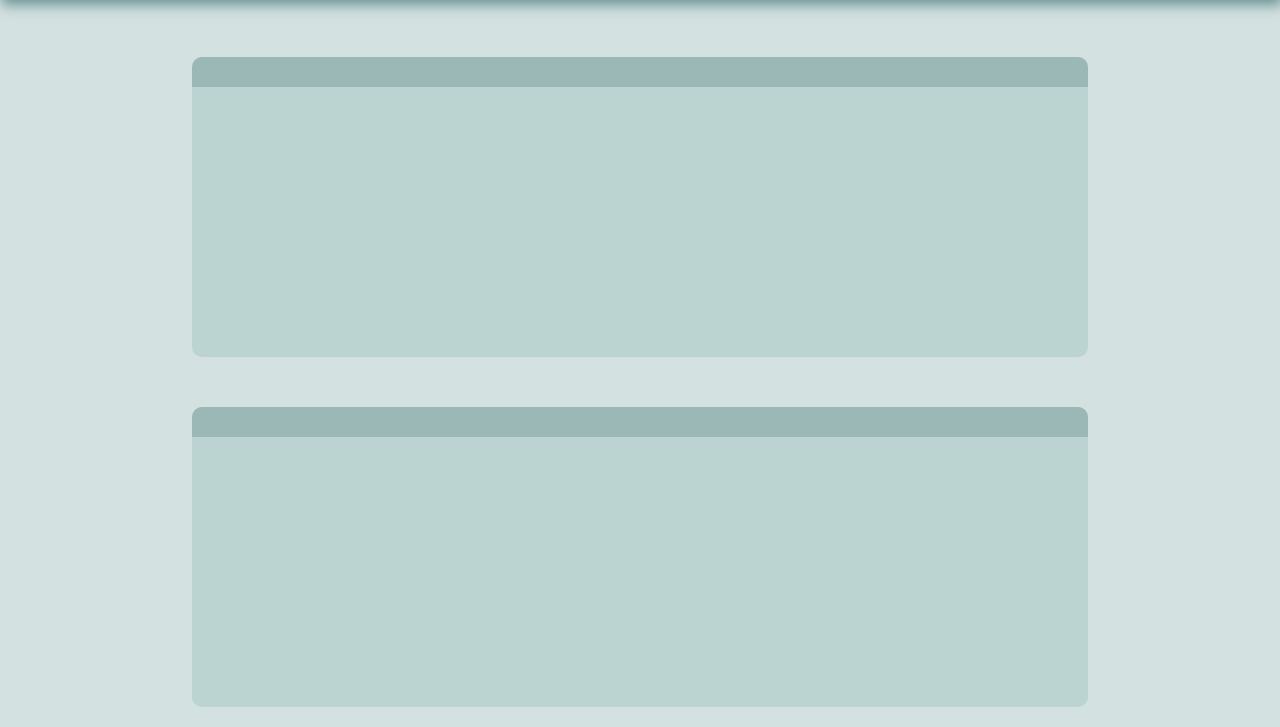
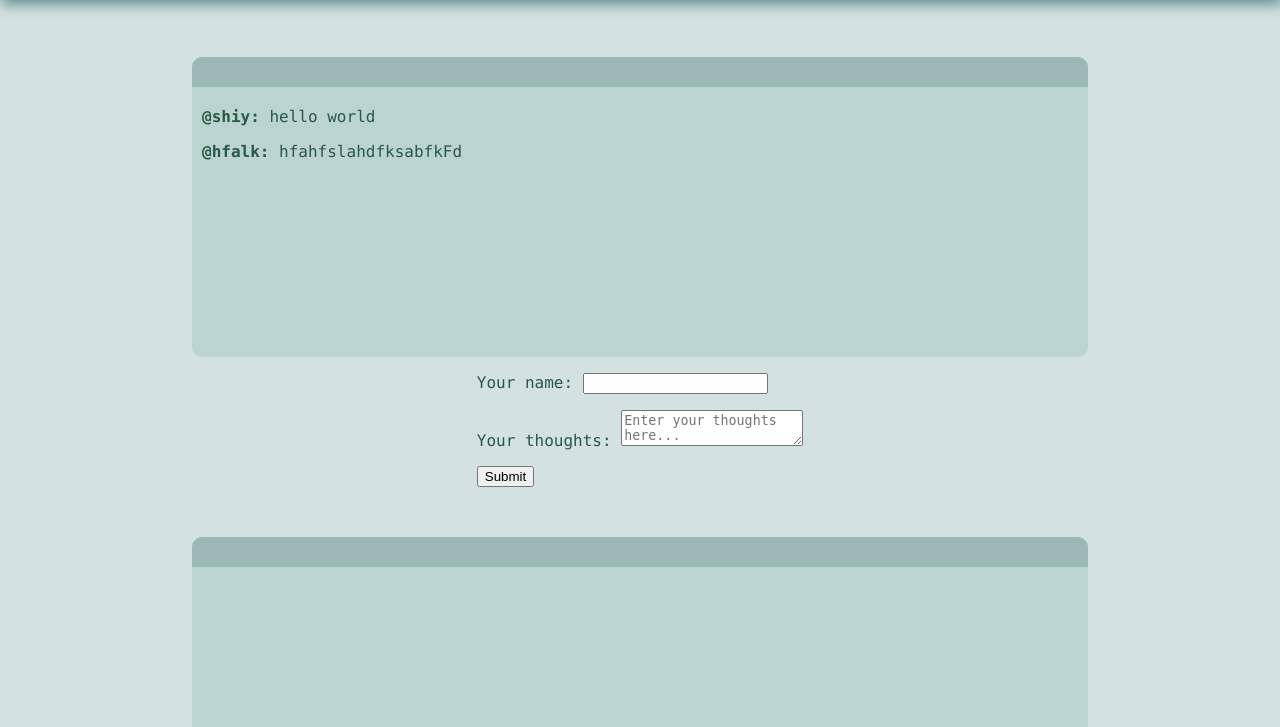
Before and after one commit to robinbath/meritproject, a Flask app: page /community in a window 1280 px wide. Shown: the part 63-790 px from the top of the page. Run offline with Flask 2, Linux system fonts and the light colour scheme.

Commit message:
experimenting community page

```diff
--- a/app.py
+++ b/app.py
@@ -29,7 +29,35 @@ def explore():
 
 @app.route('/community')
 def community():
-    return render_template("community.html")
+    with open('data/topic1.csv') as file:
+        data = csv.reader(file, delimiter=',')
+        firstline = True
+        topics = []
+        for row in data:
+            if not firstline:
+                topics.append({
+                    "username": row[0],
+                    "comments": row[1]
+                })
+            else:
+                firstline = False
+    return render_template("community.html", topics=topics)
+
+@app.route('/community', methods=["GET", "POST"])
+def submit_comment():
+    if request.method == "GET":
+        return redirect(url_for('community'))
+    elif request.method == "POST":
+        commentdata = dict(request.form)
+        username = commentdata["username"]
+        comments = commentdata["comments"]
+        if(len(username) < 1 or len(comments) < 1):
+            return render_template("community.html", status='name/comments too short')
+        else:
+            with open('data/topic1.csv', mode='a', newline='') as file:
+                data = csv.writer(file)
+                data.writerow([username, comments])
+            return render_template("community.html", status='sent!')
 
 @app.route('/signin')
 def signin():
--- /dev/null
+++ b/data/topic1.csv
@@ -0,0 +1,3 @@
+username, comments
+shiy, hello world
+hfalk, hfahfslahdfksabfkFd
--- a/static/main.css
+++ b/static/main.css
@@ -70,6 +70,7 @@ nav{
     position: fixed;
     background: #9bb8b6;
     box-shadow: 2px 5px 12px rgba(4, 70, 75, 0.5);
+    z-index: 1;
 }
 
 nav div a{
@@ -209,3 +210,13 @@ nav div a{
     margin-top:0px;
     border-radius: 10px 10px 0px 0px;
 }
+
+.community div p{
+    padding-left: 10px;
+}
+
+.community div p:hover{
+    background-color: #9bb8b6;
+    padding-top: 5px;
+    padding-bottom: 5px;
+}
--- a/templates/base.html
+++ b/templates/base.html
@@ -29,7 +29,11 @@
 
     <main class="wrapper">
         <section class="fontcolor">
-        {% block body%}{% endblock %}
+        {% block body%}
+
+
+
+        {% endblock %}
         </section>
         <div class="push"></div>
     </main>
--- a/templates/community.html
+++ b/templates/community.html
@@ -7,8 +7,30 @@
 <div class="community">
     <section>
         <h2></h2>
-        <div></div>
+        {% block commentlist %}
+        <div>
+        {% for topic in topics %}
+            <p>
+                <b>@{{ topic.username }}:</b> {{ topic.comments }}
+            </p>
+        {% endfor %}
+        </div>
+        {% endblock %}
+
     </section>
+    {% block form %}
+    {% if status %}
+        <p>{{ status }}</p>
+    {% endif %}
+
+    <form method="post" action="/community">
+        <p>Your name: <input type="text" name="username"></p>
+        <p>Your thoughts:
+            <textarea name="comments" placeholder="Enter your thoughts here..."></textarea>
+        </p>
+        <input type="submit">
+    </form>
+    {% endblock %}
 
     <section>
         <h2></h2>
```
